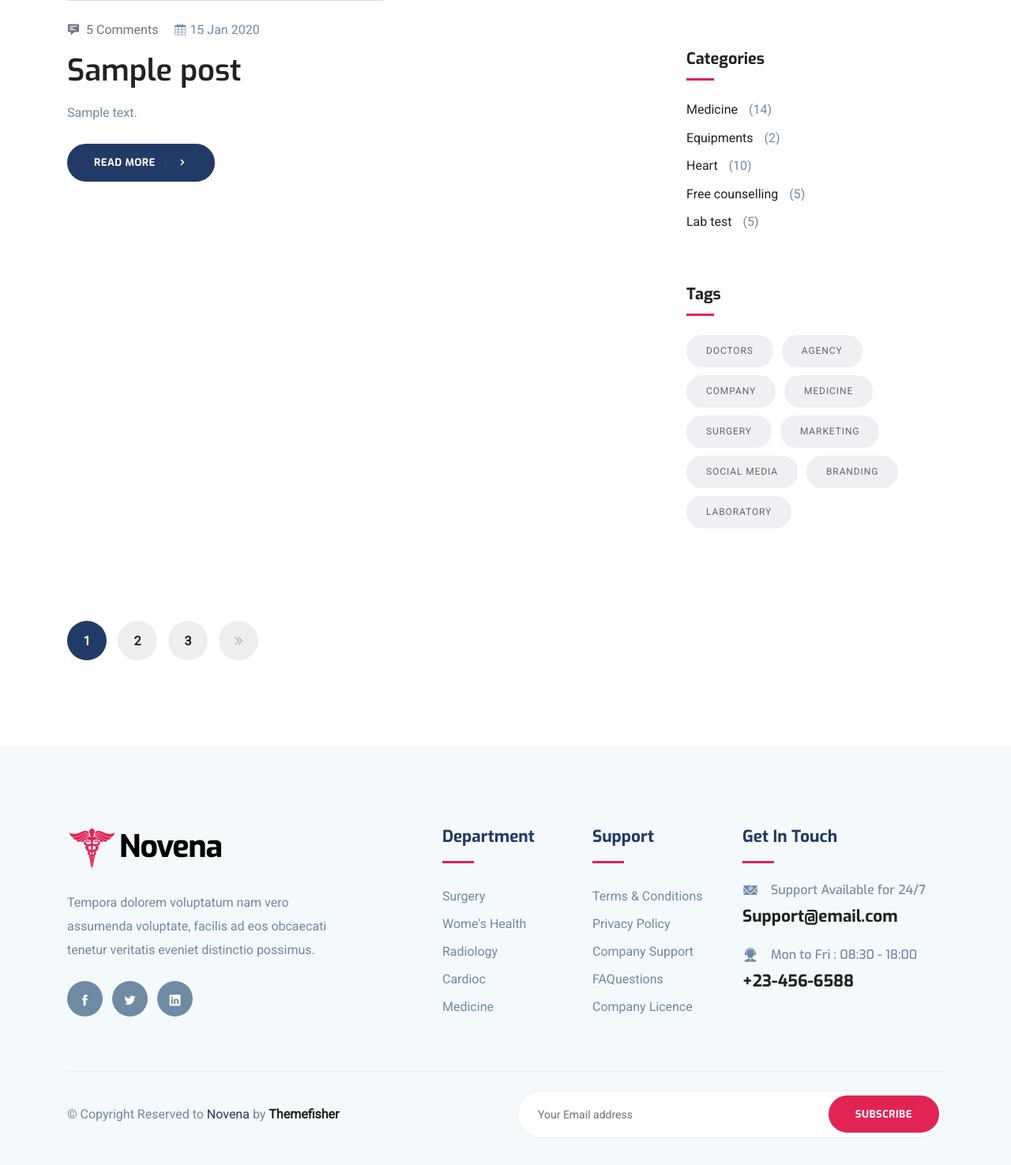
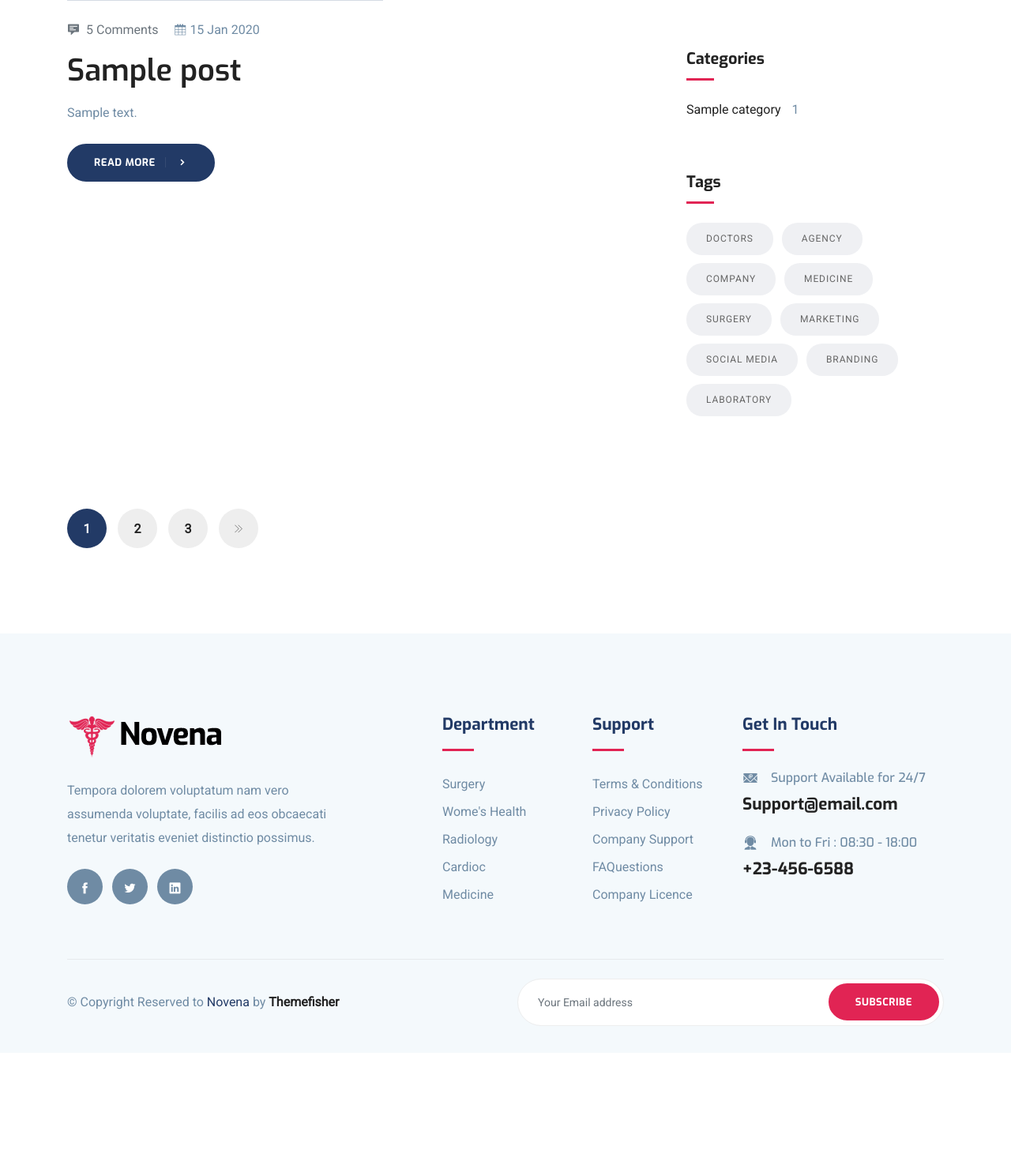
Before and after one commit to gotwmoon/dj-clinic-backend, a Django app: page /blog/ in a window 1280 px wide. Shown: the part 874-2349 px from the top of the page at 79% size. After the commit the page ends 2173 px from the top, so only its background shows below. Run offline with Django 3.2, Linux system fonts and the light colour scheme; tables that the repository leaves empty hold one stand-in row (values such as "Sample post"); grey boxes marked "Sample" are stand-in pictures; parts of the project's set-up code (start-up, migrations or seed data) failed here and were passed over; some libraries are stand-ins or nearby versions.

Commit message:
added blog category

```diff
--- a/blog/templates/blog/blog-sidebar.html
+++ b/blog/templates/blog/blog-sidebar.html
@@ -66,7 +66,7 @@
 
     {% latest_posts %}
 
-		{% include 'blog/category.html' %}
+		{% post_categories %}
 
 
 		{% include 'blog/tags.html' %}
--- a/blog/templates/blog/blog-single.html
+++ b/blog/templates/blog/blog-single.html
@@ -163,7 +163,7 @@
 			{% latest_posts %}
 
 
-			{% include 'blog/category.html' %}
+			{% post_categories %}
 
 			{% include 'blog/tags.html' %}
 
--- a/blog/templates/blog/category.html
+++ b/blog/templates/blog/category.html
@@ -2,25 +2,11 @@
     <h5 class="mb-4">Categories</h5>
 
     <ul class="list-unstyled">
+      {% for cat,count in categories.items %}
       <li class="align-items-center">
-        <a href="#">Medicine</a>
-        <span>(14)</span>
+        <a href="{% url 'blog-category' cat.name %}">{{cat}}</a>
+        <span>{{count}}</span>
       </li>
-      <li class="align-items-center">
-        <a href="#">Equipments</a>
-        <span>(2)</span>
-      </li>
-      <li class="align-items-center">
-        <a href="#">Heart</a>
-        <span>(10)</span>
-      </li>
-      <li class="align-items-center">
-        <a href="#">Free counselling</a>
-        <span>(5)</span>
-      </li>
-      <li class="align-items-center">
-        <a href="#">Lab test</a>
-        <span>(5)</span>
-      </li>
+      {% endfor %}
     </ul>
 </div>
--- a/blog/templatetags/blog_tags.py
+++ b/blog/templatetags/blog_tags.py
@@ -1,5 +1,6 @@
+from unicodedata import category
 from django import template
-from blog.models import Post
+from blog.models import Category, Post
 
 register = template.Library()
 
@@ -8,3 +9,12 @@ register = template.Library()
 def latest_posts(arg=3):
     posts = Post.objects.filter(status=1).order_by('-published_date')[:arg]
     return {'posts':posts}
+
+@register.inclusion_tag('blog/category.html')
+def post_categories():
+    posts = Post.objects.filter(status=1)
+    categories = Category.objects.all()
+    cat_dict = {}
+    for name in categories:
+        cat_dict[name] = posts.filter(category=name).count()
+    return {'categories':cat_dict}
--- a/blog/urls.py
+++ b/blog/urls.py
@@ -4,4 +4,5 @@ from .views import *
 urlpatterns = [
     path('', blog_view, name='blog-view'),
     path('<int:pid>/', blog_single, name='blog-single'),
+    path('category/<str:cat_name>/', blog_category, name='blog-category'),
 ]
--- a/blog/views.py
+++ b/blog/views.py
@@ -1,5 +1,5 @@
 from django.shortcuts import render, get_object_or_404
-from .models import Post
+from .models import Category, Post
 
 def blog_view(request):
     posts = Post.objects.filter(status=1)
@@ -10,3 +10,9 @@ def blog_single(request, pid):
     post = get_object_or_404(Post, pk=pid, status=1)
     context = {'post':post}
     return render(request, 'blog/blog-single.html', context)
+
+def blog_category(request, cat_name):
+    posts = Post.objects.filter(status=1)
+    posts = posts.filter(category__name=cat_name)
+    context = {'posts':posts}
+    return render(request, 'blog/blog-sidebar.html', context)
```
